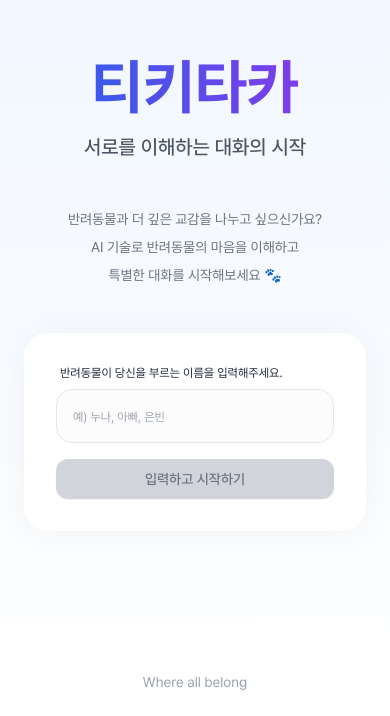
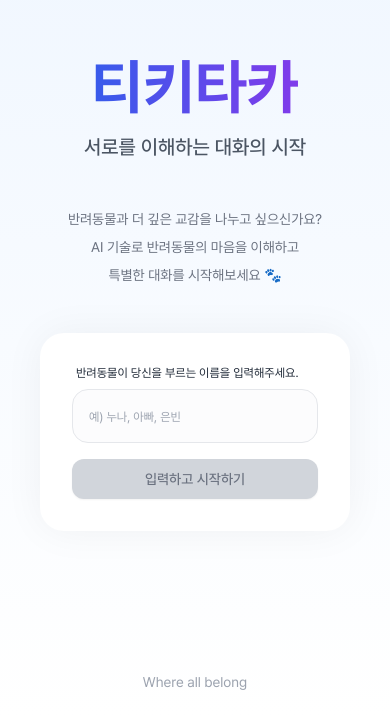
Before and after one commit to 2unbini/Tikitaka-web, a Next.js app: page / in a window 390 px wide. Shown: the part 128-844 px from the top of the page. Built offline with nearby package versions, Linux system fonts and the light colour scheme.

Commit message:
feat: matched to mobile env

```diff
--- a/src/app/(routes)/chat/page.tsx
+++ b/src/app/(routes)/chat/page.tsx
@@ -304,8 +304,8 @@ function ChatBotContent() {
   }
 
   return (
-    <div className="h-screen flex flex-col bg-gray-100">
-      <header className="bg-white border-b border-gray-200 p-4 flex items-center justify-between sticky top-0 z-10">
+    <div className="h-full flex flex-col bg-gray-100 prevent-overscroll">
+      <header className="flex-shrink-0 bg-white border-b border-gray-200 p-4 flex items-center justify-between sticky top-0 z-10">
         <div className="flex items-center">
           <button
             onClick={handleBack}
--- a/src/app/(routes)/form/page.tsx
+++ b/src/app/(routes)/form/page.tsx
@@ -715,8 +715,8 @@ function InputFieldContent() {
   }
 
   return (
-    <div className="h-screen flex flex-col bg-gray-100">
-      <header className="bg-white border-b border-gray-200 p-4 flex items-center justify-between sticky top-0 z-10">
+    <div className="h-full flex flex-col bg-gray-100 prevent-overscroll">
+      <header className="flex-shrink-0 bg-white border-b border-gray-200 p-4 flex items-center justify-between sticky top-0 z-10">
         <div className="flex-1 text-center">
           <h1 className="font-semibold text-gray-800">🐾 티키타카</h1>
           <span className="text-xs text-gray-500">반려동물 정보 입력</span>
--- a/src/app/(routes)/page.tsx
+++ b/src/app/(routes)/page.tsx
@@ -20,7 +20,7 @@ export default function Home() {
       animate={{ opacity: 1 }}
       exit={{ opacity: 0 }}
       transition={{ duration: 1.5, ease: "easeOut" }}
-      className="min-h-screen flex flex-col justify-center items-center bg-gradient-to-b from-blue-50 to-white"
+      className="h-full flex flex-col items-center justify-center bg-gradient-to-b from-blue-50 to-white prevent-overscroll p-4"
     >
       <main className="w-full max-w-md text-center px-6">
         <motion.div
--- a/src/app/globals.css
+++ b/src/app/globals.css
@@ -14,7 +14,37 @@
   }
 }
 
+html,
+body {
+  height: 100%;
+  width: 100%;
+  margin: 0;
+  padding: 0;
+  overflow: hidden;
+}
+
 body {
   color: var(--foreground);
   background: var(--background);
+  position: fixed;
+  top: 0;
+  left: 0;
+  right: 0;
+  bottom: 0;
 }
+
+#__next {
+  height: 100%;
+}
+
+/* 스크롤이 필요한 컨테이너에 대한 스타일 */
+.scroll-container {
+  height: 100%;
+  overflow-y: auto;
+  -webkit-overflow-scrolling: touch;
+}
+
+/* 모바일 사파리에서 rubber-band 효과 방지 */
+.prevent-overscroll {
+  overscroll-behavior: none;
+}
--- a/src/app/layout.tsx
+++ b/src/app/layout.tsx
@@ -1,6 +1,7 @@
 import "./globals.css";
 
-import type { Metadata } from "next";
+import type { Metadata, Viewport } from "next";
+
 import { MotionProvider } from "./components/provider/MotionProvider";
 import { pretendard } from "./fonts";
 
@@ -9,14 +10,21 @@ export const metadata: Metadata = {
   description: "서로를 이해하는 대화의 시작",
 };
 
+export const viewport: Viewport = {
+  width: "device-width",
+  initialScale: 1,
+  maximumScale: 1,
+  userScalable: false,
+};
+
 export default function RootLayout({
   children,
 }: {
   children: React.ReactNode;
 }) {
   return (
-    <html lang="ko" className={pretendard.variable}>
-      <body>
+    <html lang="ko" className={`${pretendard.variable} h-full`}>
+      <body className="h-full">
         <MotionProvider>{children}</MotionProvider>
       </body>
     </html>
```
